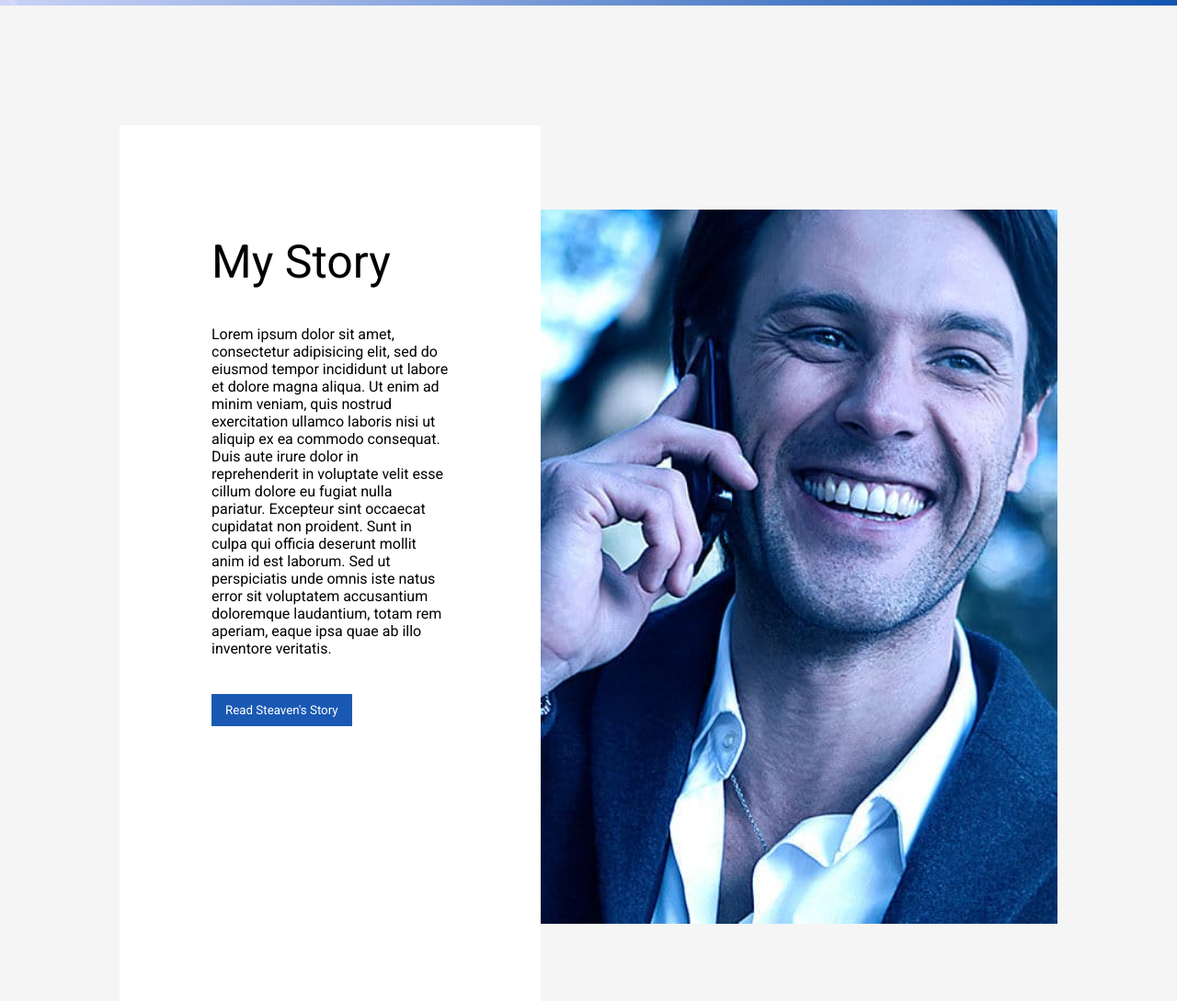
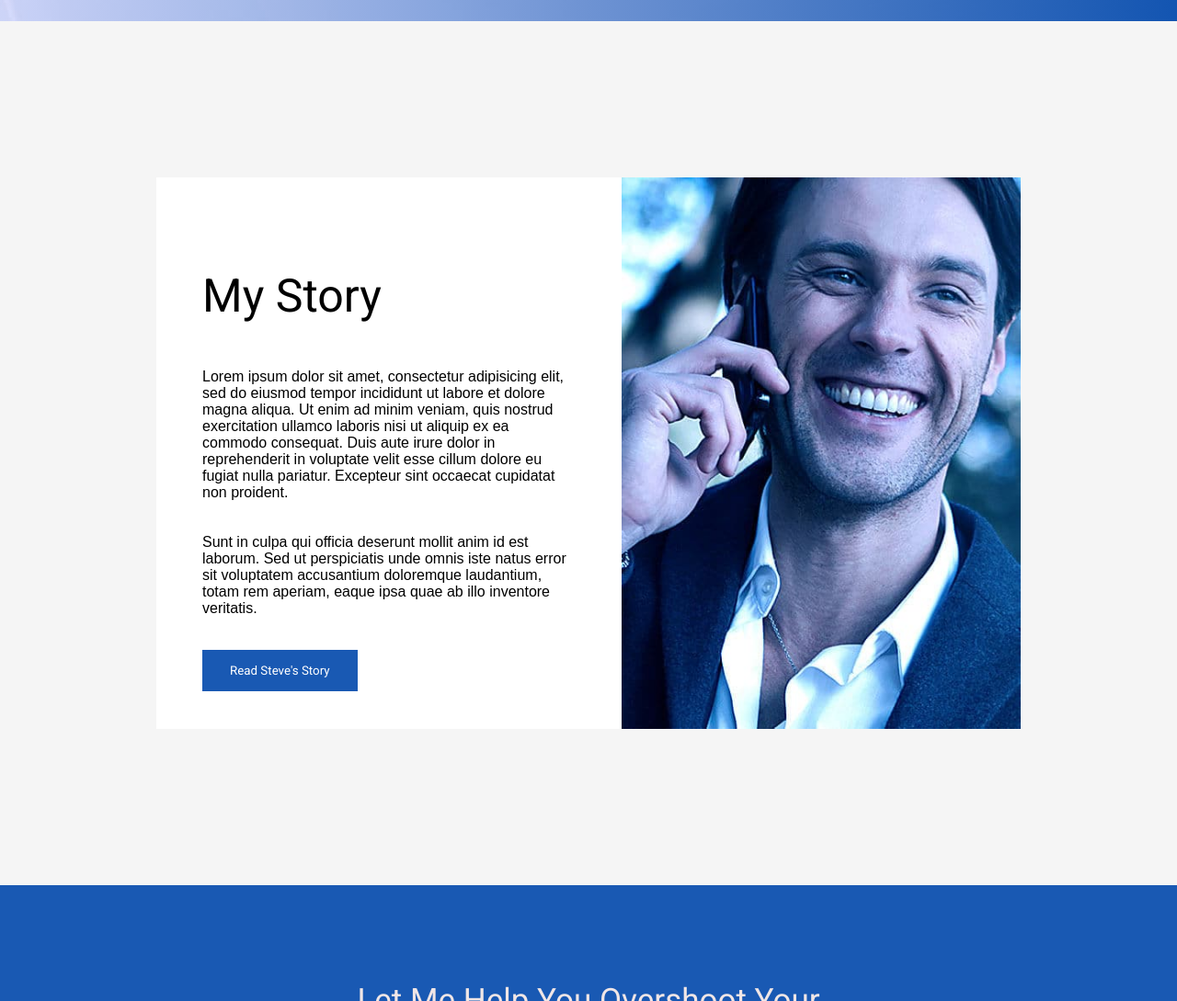
Before and after one commit to MAHMUDSWE/Porfolio_Website, a plain HTML site: page index.html in a window 1280 px wide. Shown: the part 3340-4429 px from the top of the page at 92% size. Drawn offline with Linux system fonts and the light colour scheme.

Commit message:
added box sizing in section5 to adjust picture

```diff
--- a/index.css
+++ b/index.css
@@ -1,5 +1,4 @@
-
- *{
+* {
   font-family: "Roboto";
 }
 
@@ -12,7 +11,7 @@
   display: flex;
   justify-content: space-between;
   align-items: center;
-    padding: 5px 80px ;
+  padding: 5px 80px;
 }
 
 header ul {
@@ -40,11 +39,9 @@
 }
 
 .homesection1 {
-    background-image: linear-gradient(
-        to left,
+  background-image: linear-gradient(to left,
       rgba(200, 200, 255, 0.52),
-        rgba(0, 71, 171,0.9)
-      ),
+      rgba(0, 71, 171, 0.9)),
     url(./photoAndlogo/bgimg.jpg);
 
   height: 100%;
@@ -66,7 +63,7 @@
   padding: 0px;
 }
 
-  .homepage1{
+.homepage1 {
   color: white;
   font-size: 60px;
   font-weight: semibold;
@@ -75,61 +72,62 @@
   margin: 0px;
 }
 
-  .homediv{
+.homediv {
   display: flex;
   flex-direction: row;
   justify-content: center;
   align-items: center;
 }
 
-  .homebutton1{
+.homebutton1 {
   padding: 10px;
   width: 150px;
   height: 50px;
   font-size: 20px;
   background-color: white;
   border: 0px;
-    color: rgba(0, 71, 171,0.9);
+  color: rgba(0, 71, 171, 0.9);
   margin-right: 10px;
 
 }
 
-.homebutton1:hover{
+.homebutton1:hover {
   width: 150px;
   height: 50px;
   font-size: 20px;
   background-color: white;
   border: 0px;
-    color: rgba(0, 71, 200,1);
+  color: rgba(0, 71, 200, 1);
 }
 
-.homebutton2{
+.homebutton2 {
   width: 150px;
   height: 50px;
   font-size: 20px;
-    background-color: rgba(0, 71, 171,0.9);
+  background-color: rgba(0, 71, 171, 0.9);
   border: 0px;
   color: white;
 }
 
-.homebutton2:hover{
+.homebutton2:hover {
   width: 150px;
   height: 50px;
   font-size: 20px;
-    background-color: rgba(0, 71, 200,1);
+  background-color: rgba(0, 71, 200, 1);
   border: 0px;
   color: white;
 }
 
-.homebutton2:hover{
+.homebutton2:hover {
   width: 150px;
   height: 50px;
   font-size: 20px;
-    background-color: rgba(0, 71, 200,1);
+  background-color: rgba(0, 71, 200, 1);
   border: 0px;
   color: white;
 }
-.section2{
+
+.section2 {
   display: flex;
   justify-content: center;
   align-items: center;
@@ -138,7 +136,7 @@ background-color: #f3f8fb;
 }
 
 
-.section3{
+.section3 {
   display: flex;
   flex-direction: column;
   justify-content: center;
@@ -146,47 +144,52 @@ background-color: #f3f8fb;
 
 }
 
-.sec3p1{
+.sec3p1 {
   font-size: 50px;
   margin-bottom: 0px;
 
 }
-.sec3p2{
-  font-family:sans-serif;
+
+.sec3p2 {
+  font-family: sans-serif;
   width: 30%;
   text-align: center;
 }
 
-.sec3gridcontainer{
+.sec3gridcontainer {
   display: grid;
   gap: 30px 30px;
   grid-template-columns: auto auto auto;
   padding: 100px 150px;
 
 }
-.sec3griditem{
+
+.sec3griditem {
   display: flex;
   flex-direction: column;
   align-items: left;
   justify-content: center;
-    background-color: rgba(0, 71, 171,0.9);
+  background-color: rgba(0, 71, 171, 0.9);
   padding: 80px 40px;
 }
-.sec3griditem button{
+
+.sec3griditem button {
   width: 100px;
   height: 40px;
   background-color: transparent;
   border-width: 1px;
   border-color: white;
-    border-style:solid;
+  border-style: solid;
   color: white;
 }
-.s3gip1{
+
+.s3gip1 {
   font-size: 40px;
   color: white;
   margin: 0px;
 }
-.s3gip2{
+
+.s3gip2 {
   font-size: 15px;
   font-family: monospace;
   color: white;
@@ -194,7 +197,7 @@ margin: 30px 0px;
 
 }
 
-.sec3griditem2{
+.sec3griditem2 {
   grid-column-start: 2;
   grid-column-end: 4;
   display: flex;
@@ -203,12 +206,10 @@ margin: 30px 0px;
   background-color: whitesmoke;
 }
 
-.section4{
-    background-image: linear-gradient(
-        to right,
+.section4 {
+  background-image: linear-gradient(to right,
       rgba(200, 200, 255, 0.52),
-        rgba(0, 71, 171,0.9)
-      ),
+      rgba(0, 71, 171, 0.9)),
     url(./photoAndlogo/bg2.jpg);
   height: 100vh;
   display: flex;
@@ -216,84 +217,84 @@ margin: 30px 0px;
   align-items: right;
   padding: 0px 150px 0px 0px;
 }
-.section4 div{
+
+.section4 div {
   display: flex;
   justify-content: center;
   align-items: left;
   flex-direction: column;
   width: 30%;
 }
-.s4p1{
+
+.s4p1 {
   font-size: 50px;
   color: white;
 }
-.s4p2{
-    font-size: 18px;
-    color: white;
-}
-.s4p3{
+
+.s4p2 {
   font-size: 18px;
   color: white;
 }
 
-.section5{
+.s4p3 {
+  font-size: 18px;
+  color: white;
+}
+
+.section5 {
   background-color: whitesmoke;
   display: flex;
   justify-content: center;
   align-items: center;
   flex-direction: row;
-    padding: 130px;
+  padding: 170px;
 }
 
-.section5 div{
-    height: 100vh;
+.section5 div {
+  height: 600px;
   background-color: white;
-    padding: 80px 100px;
+  box-sizing: border-box;
 }
 
-.section5 img{
-    height: 777px;
-
+.section5 img {
+  height: 600px;
 }
 
-.s5p1{
-   font-size: 50px;
-   margin: 40px 0px;
-}
-.s5p2{
-  margin: 0px;
-}
-.s5b{
-    background-color: rgba(0, 71, 171,0.9);
-    padding: 10px 15px;
-    border-width: 0px;
-    color: white;
-    margin: 40px 0px;
-}
-.s5b:hover{
-    background-color: rgba(0,71, 200,1);
+.s5p2 {
+  font-family: sans-serif;
+  padding: 50px;
+  justify-content: space-between;
 }
 
-.section5 img{
-  height: 777px;
+.s5b {
+  border: none;
+  padding: 15px 30px;
+  background-color: rgba(0, 71, 171, 0.9);
+  color: white;
 }
 
-.footer1{
-background-color: rgba(0, 71, 171,0.9);
+.s5b:hover {
+  background-color: rgb(82, 134, 229);
+}
+
+.footer1 {
+  background-color: rgba(0, 71, 171, 0.9);
   display: flex;
   align-items: center;
   justify-content: center;
 }
-.footer1 p{
-    color: white;
-    font-size: 50px;
+
+.footer1 p {
+  color: #f0e6e6;
+  font-size: 35px;
   width: 50%;
   text-align: center;
+  padding: 70px 50px;
+}
 
-}
-.footer2{
+.footer2 {
   display: flex;
   justify-content: space-between;
   align-items: center;
-    padding: 10px 40px ;
+  padding: 10px 40px;
 }
--- a/index.html
+++ b/index.html
@@ -1,5 +1,6 @@
 <!DOCTYPE html>
 <html lang="en">
+
 <head>
   <meta charset="UTF-8" />
   <meta http-equiv="X-UA-Compatible" content="IE=edge" />
@@ -10,9 +11,9 @@
   <link rel="preconnect" href="https://fonts.gstatic.com" crossorigin />
   <link
     href="https://fonts.googleapis.com/css2?family=Roboto:ital,wght@0,100;0,300;0,400;0,500;0,700;0,900;1,100;1,300;1,400;1,500;1,700;1,900&display=swap"
-      rel="stylesheet"
-    />
+    rel="stylesheet" />
 </head>
+
 <body>
   <header>
     <img src="./photoAndlogo/logo.png" alt="" srcset="" />
@@ -61,14 +62,12 @@
     </p>
     <div class="sec3gridcontainer">
       <div class="sec3griditem">
-          <div
-            style="
+        <div style="
               height: 1px;
               background-color: rgba(0, 71, 171, 0.9);
               width: 50px;
               margin: 30px 0px;
-            "
-          ></div>
+            "></div>
 
         <p class="s3gip1">I Coach.</p>
         <p class="s3gip2">
@@ -79,14 +78,12 @@
         <button>Read More</button>
       </div>
       <div class="sec3griditem">
-          <div
-            style="
+        <div style="
               height: 1px;
               background-color: rgba(0, 71, 171, 0.9);
               width: 50px;
               margin: 30px 0px;
-            "
-          ></div>
+            "></div>
         <p class="s3gip1">I Speak.</p>
         <p class="s3gip2">
           Lorem ipsum dolor sit amet consectetur adipisicing elit. Ipsa
@@ -96,14 +93,12 @@
         <button>Read More</button>
       </div>
       <div class="sec3griditem">
-          <div
-            style="
+        <div style="
               height: 1px;
               background-color: rgba(0, 71, 171, 0.9);
               width: 50px;
               margin: 30px 0px;
-            "
-          ></div>
+            "></div>
 
         <p class="s3gip1">I Write.</p>
         <p class="s3gip2">
@@ -114,61 +109,49 @@
         <button>Read More</button>
       </div>
       <div class="sec3griditem" style="background-color: whitesmoke">
-          <div
-            style="
+        <div style="
               height: 1px;
               background-color: rgba(0, 71, 171, 0.9);
               width: 50px;
               margin: 30px 0px;
-            "
-          ></div>
+            "></div>
 
-          <p class="s3gip1" style="color: black">Need Help?</p>
+        <p class="s3gip1" style="color: black">Need Advice?</p>
         <p class="s3gip2" style="color: black">
           Lorem ipsum dolor sit amet consectetur adipisicing elit. Ipsa
           sapiente eum magni corrupti tempore dignissimos fuga similique
           aperiam, voluptatum mollitia!
         </p>
-          <button
-            style="
+        <button style="
               border: none;
               background-color: rgba(0, 71, 171, 0.9);
               color: white;
-            "
-          >
+            ">
           Call Me
         </button>
       </div>
 
-        <div class="sec3griditem2" style="background-color: whitesmoke">
-          <img
-            src="./photoAndlogo/icon3-free-img.png"
-            alt=""
-            style="align-self: last baseline"
-          />
+      <div class="sec3griditem2" style="background-color: whitesmoke; position: relative;">
+        <img src="./photoAndlogo/icon3-free-img.png" alt=""  style="align-self: last baseline; bottom: 1px;" />
 
         <div class="sec3griditem" style="background-color: transparent">
-            <div
-              style="
+          <div style="
                 height: 1px;
                 background-color: rgba(0, 71, 171, 0.9);
                 width: 50px;
                 margin: 30px 0px;
-              "
-            ></div>
+              "></div>
           <p class="s3gip1" style="color: black">My e-Books & Courses</p>
           <p class="s3gip2" style="color: black">
             Lorem ipsum dolor sit amet, consectetur adipisicing elit, sed do
             eiusmod tempor incididunt ut labore et dolore magna aliqua. Ut
             enim ad minim veniam, quis nostrud exercitation ullamco.
           </p>
-            <button
-              style="
+          <button style="
                 border: none;
                 background-color: rgba(0, 71, 171, 0.9);
                 color: white;
-              "
-            >
+              ">
             Read More
           </button>
         </div>
@@ -184,41 +167,53 @@
         lorem quis bibendum auctor nisi elit consequat ipsum, nec sagittis sem
         nibh id elit duis sed odio sit amet nibh vulputate. ”
       </p>
-        <div
-          style="
+      <div style="
             height: 1px;
             background-color: rgba(0, 71, 171, 0.9);
             width: 50px;
             margin: 30px 0px;
-          "
-        ></div>
+          "></div>
       <p class="s4p3">Christine Walters</p>
     </div>
   </section>
 
   <section class="section5">
-      <div>
-        <p class="s5p1">My Story</p>
-        <p class="s5p2">
+
+    <div class="s5d1">
+
+      <div class="s5p2">
+
+        <p style="font-size: 50px;">My Story</p>
+
         Lorem ipsum dolor sit amet, consectetur adipisicing elit, sed do
         eiusmod tempor incididunt ut labore et dolore magna aliqua. Ut enim ad
         minim veniam, quis nostrud exercitation ullamco laboris nisi ut
         aliquip ex ea commodo consequat. Duis aute irure dolor in
         reprehenderit in voluptate velit esse cillum dolore eu fugiat nulla
-          pariatur. Excepteur sint occaecat cupidatat non proident. Sunt in
+        pariatur. Excepteur sint occaecat cupidatat non proident. <br> <br> <br> Sunt in
         culpa qui officia deserunt mollit anim id est laborum. Sed ut
         perspiciatis unde omnis iste natus error sit voluptatem accusantium
         doloremque laudantium, totam rem aperiam, eaque ipsa quae ab illo
         inventore veritatis.
-        </p>
-        <button class="s5b">Read Steaven's Story</button>
+        <br>
+        <br>
+        <br>
+        <button class="s5b">
+          Read Steve's Story
+        </button>
       </div>
+
+    </div>
+
+    <div class="s5d2">
       <img src="./photoAndlogo/img.jpg" alt="" />
+    </div>
+
   </section>
 
   <footer>
     <div class="footer1">
-        <p>Let Me Help You Overshoot Your Goals in the Right Ways.</p>
+      <p>Let Me Help You Overshoot Your <br> Goals in the Right Ways.</p>
     </div>
     <div class="footer2">
       <p>Copyright © 2022 Coach</p>
@@ -226,4 +221,5 @@
     </div>
   </footer>
 </body>
+
 </html>
```
Lines whose indentation alone changed are shown as unchanged.
